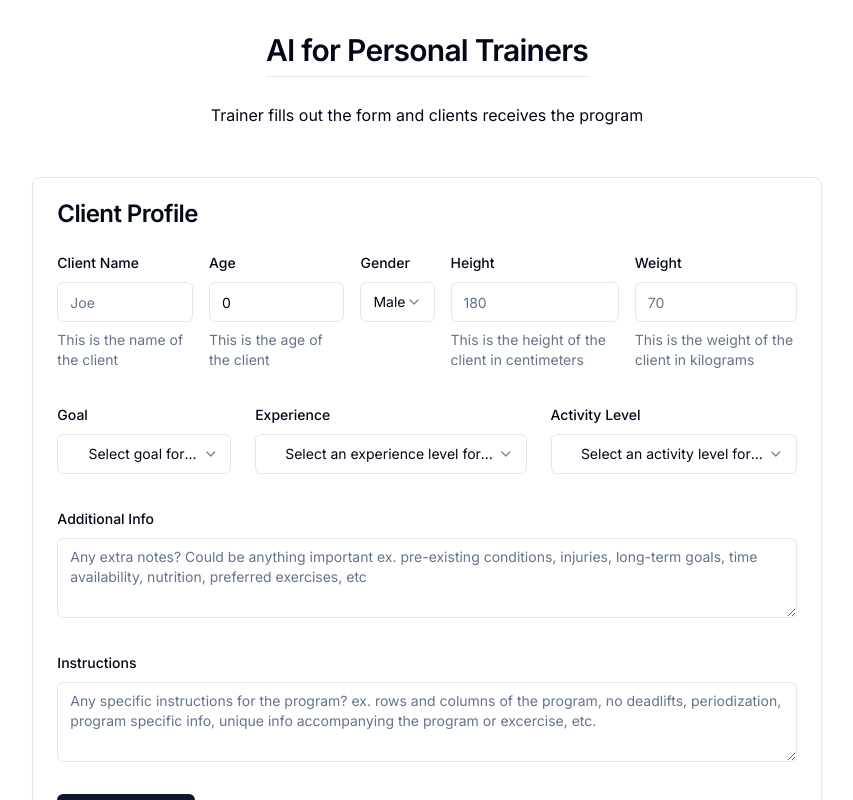
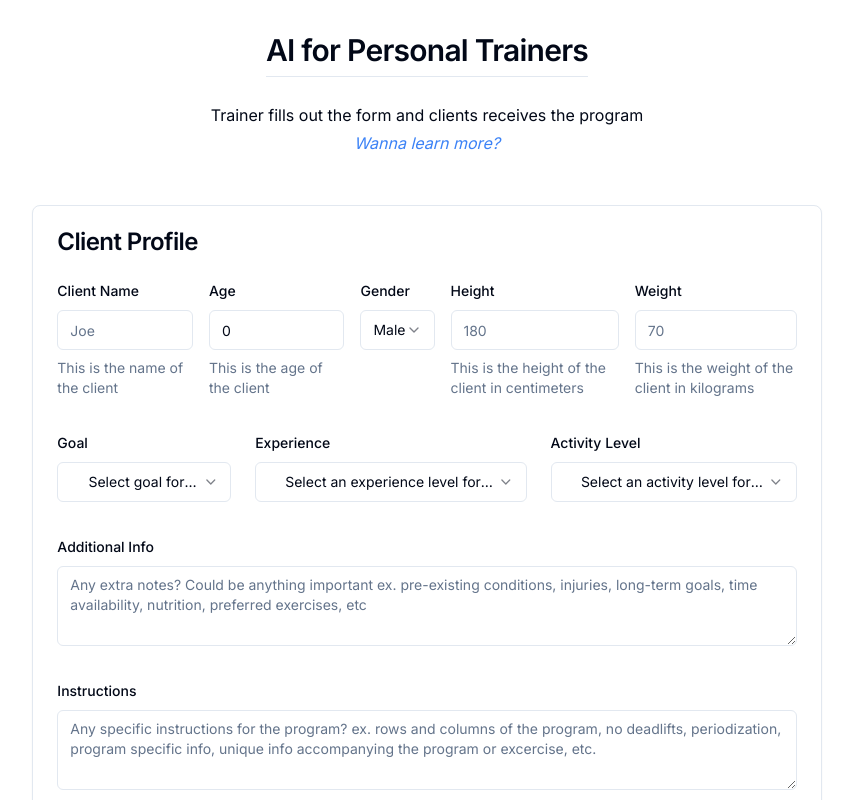
Before and after one commit to achen2089/practical-training, a Next.js app: page / in a window 1280 px wide. Shown: the top 800 px of the page, without its empty margins (213-1066 px from the left). Built offline with nearby package versions, Linux system fonts and the light colour scheme.

Commit message:
add in survey

```diff
--- a/app/page.tsx
+++ b/app/page.tsx
@@ -1,6 +1,6 @@
 'use client'
 
-import Image from "next/image";
+import Link from "next/link"
 import { Button } from "@/components/ui/button"
 import { ProfileForm } from "@/components/profile-form"
 import { ClientNotes } from "@/components/client-notes"
@@ -23,8 +23,14 @@ export default function Home() {
       <header className="flex flex-col items-center">
       <h1 className="item-center mt-10 scroll-m-20 border-b pb-2 pt-8 text-3xl font-semibold tracking-tight transition-colors first:mt-0">AI for Personal Trainers</h1>
         <p className="leading-7 [&:not(:first-child)]:mt-6">
-        Trainer fills out the form and clients receives the program
-      </p>
+          Trainer fills out the form and clients receives the program
+        </p>
+        <Link href='/survey'>
+          <p className="leading-7 [&:not(:first-child)]:mt-6 text-blue-500 italic">
+            Wanna learn more?
+          </p>
+        </Link>
+
       </header>
 
       <main className="flex min-h-screen flex-col items-center gap-12 p-12">
--- /dev/null
+++ b/app/survey/page.tsx
@@ -0,0 +1,11 @@
+export default function Survey () {
+    return (
+        <div className="flex items-center justify-center h-screen">
+            <iframe
+                className="max-w-full max-h-full"
+                src="https://docs.google.com/forms/d/e/1FAIpQLSeivYsAGsN4OMO-QciraiMnFbBOcS_PoEeigpCfy3PVWjGntQ/viewform?embedded=true"
+                width="100%"
+                height="100%"/>
+        </div>
+    )
+}
```
